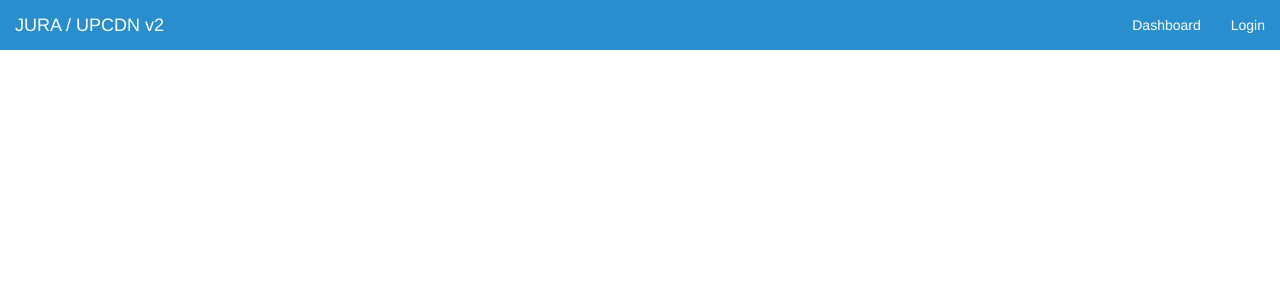
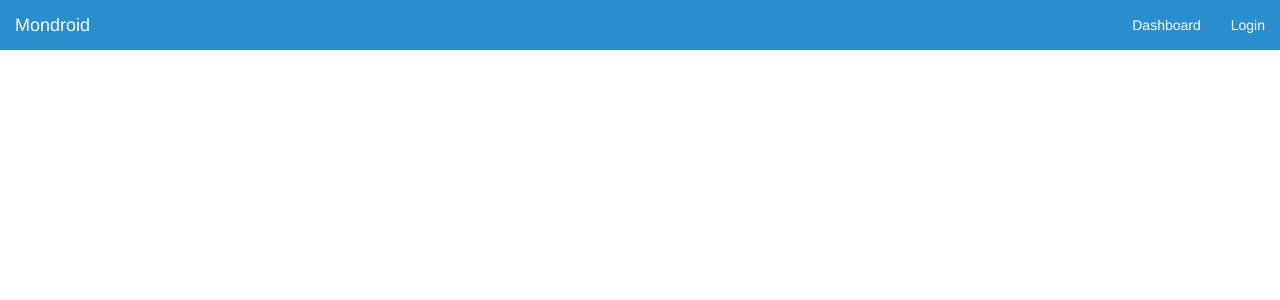
Before and after one commit to ajrbyers/mondroid, a Django app: template src/templates/base.html in a window 1280 px wide. Shown: the top 300 px of the page. Run offline with Django 3.2, Linux system fonts and the light colour scheme; the template is opened without the code that fills it, so the values that code supplies are empty; some libraries are stand-ins or nearby versions.

Commit message:
Dropped UPCDN from header.

```diff
--- a/src/templates/base.html
+++ b/src/templates/base.html
@@ -29,7 +29,7 @@
 	         <span class="icon-bar"></span>
 	         <span class="icon-bar"></span>
 	         </button>
-	         <a class="navbar-brand" href="#">JURA / UPCDN v2</a>
+	         <a class="navbar-brand" href="#">Mondroid</a>
 	      </div>
 	      <div class="navbar-collapse collapse">
 	         <ul class="nav navbar-nav navbar-right">
```
